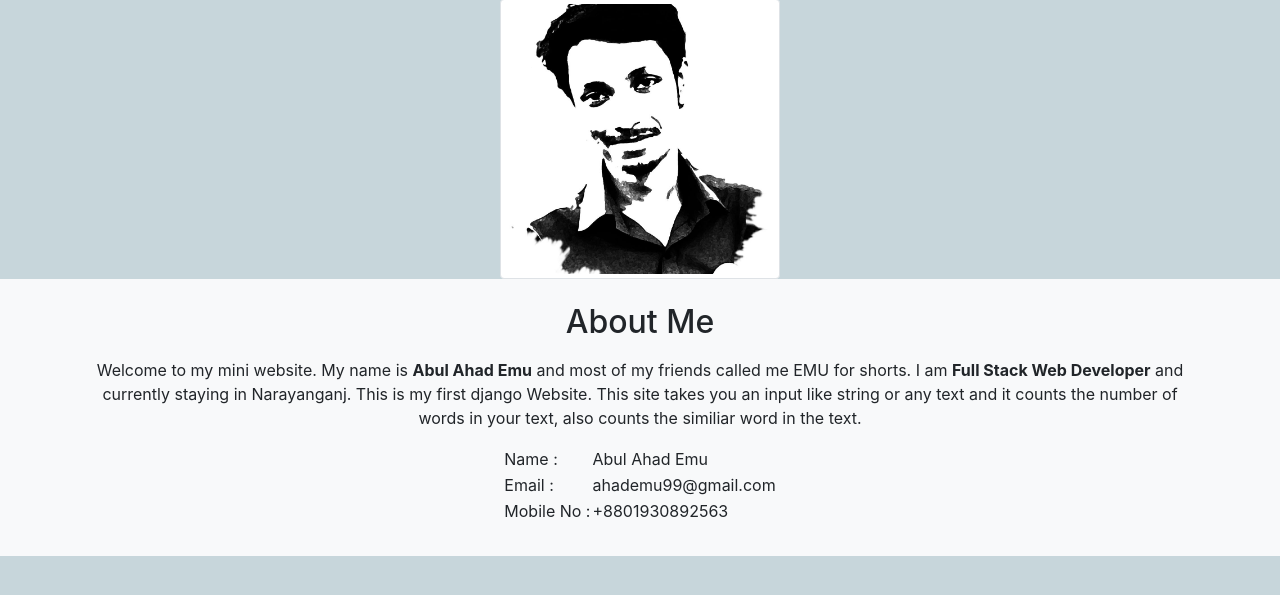
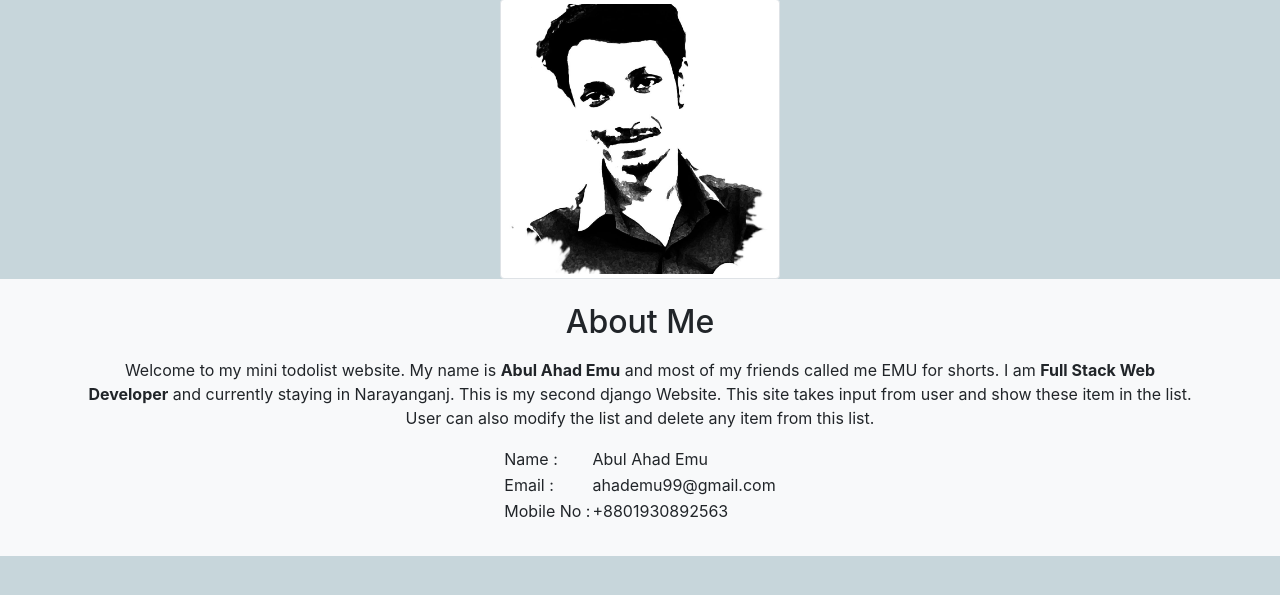
Before and after one commit to ahad-emu/Todo-List_Django, a Django app: page /about/ in a window 1280 px wide. Shown: the part 153-748 px from the top of the page. Run offline with Django 3.2, Linux system fonts and the light colour scheme; some libraries are stand-ins or nearby versions.

Commit message:
change about.html

```diff
--- a/TodoList_App/templates/apps/about.html
+++ b/TodoList_App/templates/apps/about.html
@@ -19,8 +19,8 @@
   <div class="text-center">
     <h2>About Me</h2>
     <div class="container mt-3 mb-3">
-      <p>Welcome to my mini website. My name is <strong>Abul Ahad Emu</strong> and most of my friends called me EMU for shorts. I am <b>Full Stack Web Developer</b> and currently staying in Narayanganj.
-        This is my first django Website. This site takes you an input like string or any text and it counts the number of words in your text, also counts the similiar word in the text.
+      <p>Welcome to my mini todolist website. My name is <strong>Abul Ahad Emu</strong> and most of my friends called me EMU for shorts. I am <b>Full Stack Web Developer</b> and currently staying in Narayanganj.
+        This is my second django Website. This site takes input from user and show these item in the list. User can also modify the list and delete any item from this list.
       </p>
     </div>
   </div>
```
